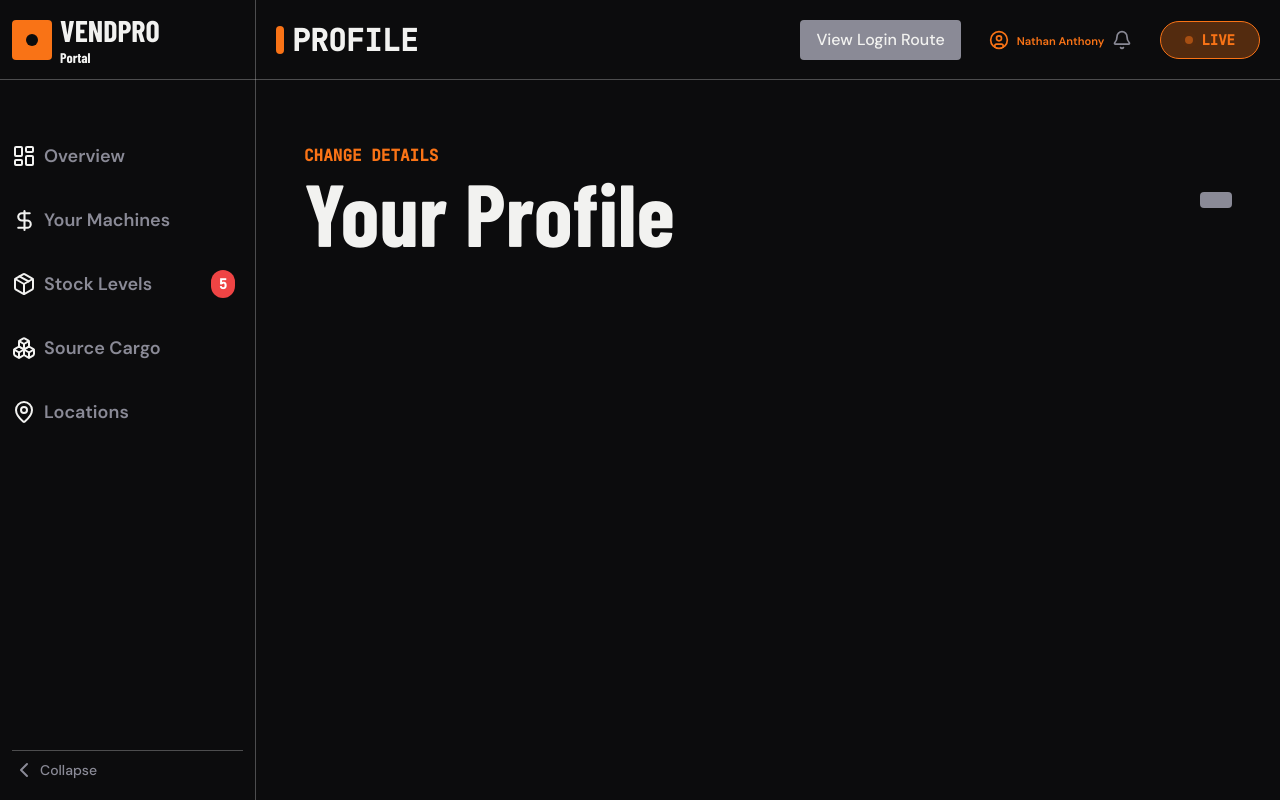
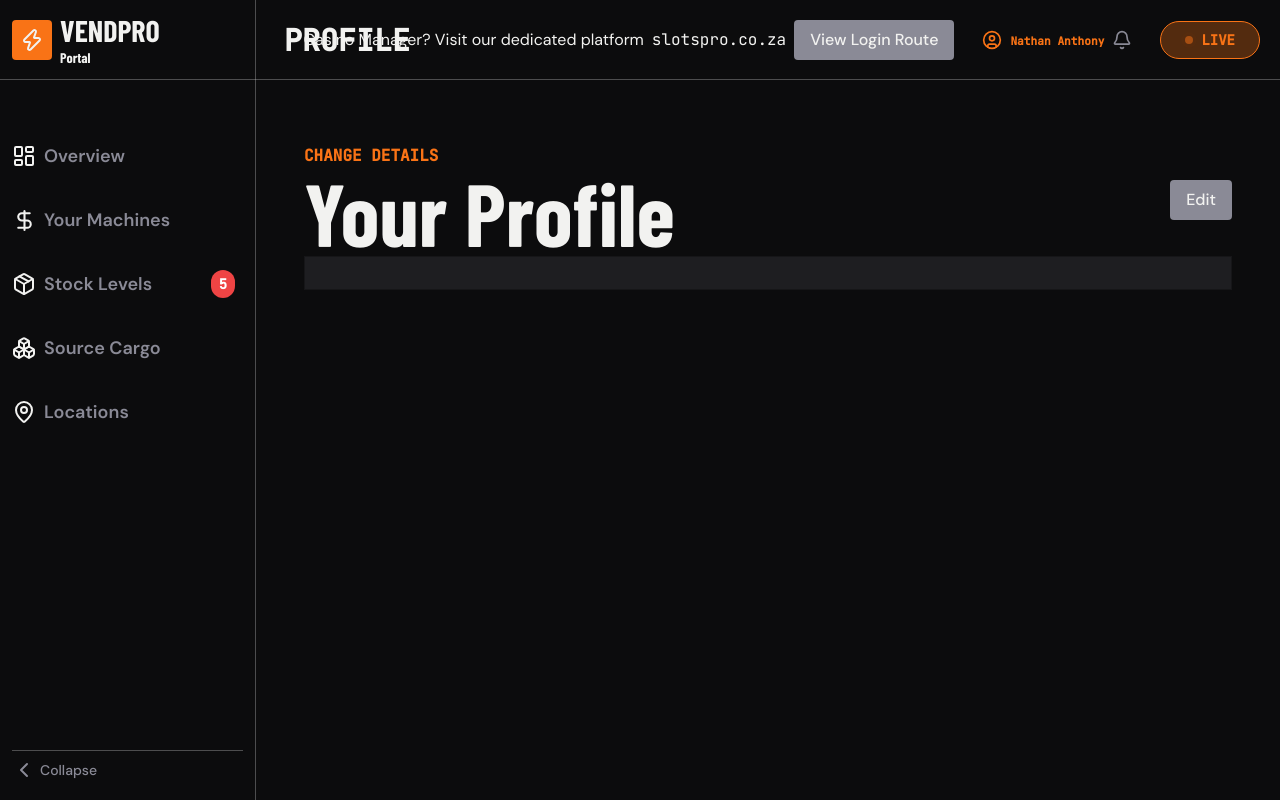
Before and after one commit to Nathan-s-Anthony/vendpro, a Next.js app: page /dashboard/profile in a window 1280 px wide. Built offline with nearby package versions, Linux system fonts and the light colour scheme; a web font is replaced by a local one.

Commit message:
latest updates

```diff
--- a/app/components/header.tsx
+++ b/app/components/header.tsx
@@ -2,7 +2,7 @@
 
 import Link from "next/link";
 import Pill from "./pill";
-import { Bell, CircleUser } from "lucide-react";
+import { Bell, CircleUser, Zap } from "lucide-react";
 import { useRouter } from 'next/navigation';
 import Button from "./button";
 
@@ -11,10 +11,9 @@ export default function Header({ className, burgerMenuClick, pageNavName }: { cl
     console.log(pageNavName, "page nav name")
     return (
         <header className={`${className} flex items-center  p-1 justify-between  h-20 border-b border-border/30 w-full `}>
-            <Link href={"/dashboard/overview"} className="justify-start  flex items-center z-50 gap-2 lg:w-64 w-full lg:p-2">
-                <div className="bg-primary rounded-sm w-10 h-10 block relative  ">
-                    <div className="absolute inset-0 m-auto h-3 rounded-full w-3 bg-background">
-                    </div>
+            <Link href={"/dashboard/overview"} className="group justify-start  flex items-center z-50 gap-2 lg:w-64 w-full lg:p-2">
+                <div className="bg-primary rounded-sm w-10 h-10 flex items-center justify-center relative  ">
+                    <Zap className="transition-transform duration-300 group-hover:-scale-x-100 group-hover:text-background" />
                 </div>
                 <div className="flex justify-start flex-col">
                     <span className="font-display font-bold text-3xl">VENDPRO</span>
@@ -29,6 +28,8 @@ export default function Header({ className, burgerMenuClick, pageNavName }: { cl
                 </span>
             </div>
             <div className="min-w-0 flex items-center gap-2 transition-all duration-300 cursor-pointer lg:pr-4">
+                <span  >Casino Manager? Visit our dedicated platform</span>
+                <Link href={"/slotspro"}>slotspro.co.za</Link>
                 <Button value={"View Login Route"} className="lg:mr-5" action={() => router.push("/login")} />
                 <Link href={"/dashboard/profile"} className={`group ${pageNavName === "profile" ? "active-name" : "text-secondary-faded"} flex items-center justify-center gap-2 text-sm   `}>
                     <CircleUser onClick={() => router.push("/dashboard/profile")} className="transition-all duration-300 w-5 h-5 group-hover:text-primary" />
--- a/app/dashboard/profile/page.tsx
+++ b/app/dashboard/profile/page.tsx
@@ -1,7 +1,10 @@
+import Card from "@/app/components/card";
 import Panel from "@/app/components/panel";
 
 export default function Profile() {
     return (
-        <Panel heading="Your profile" subHeading="Change details" />
+        <Panel heading="Your profile" subHeading="Change details" className={""} btnValue={"Edit"} >
+            <Card />
+        </Panel>
     )
 }
--- a/app/globals.css
+++ b/app/globals.css
@@ -198,7 +198,12 @@ body {
  font-size: var(--text-xl);
 
   }
-
+  a{
+    @apply font-mono
+  }
+ a:hover{
+@apply  text-primary transition-all duration-300;
+ }
 .panel-mount {
   width: calc(100% - var(--spacing) * 64);
   margin-left: auto;
@@ -209,5 +214,4 @@ body {
 .active-name{
   @apply text-primary;
 }
-
 }
```
